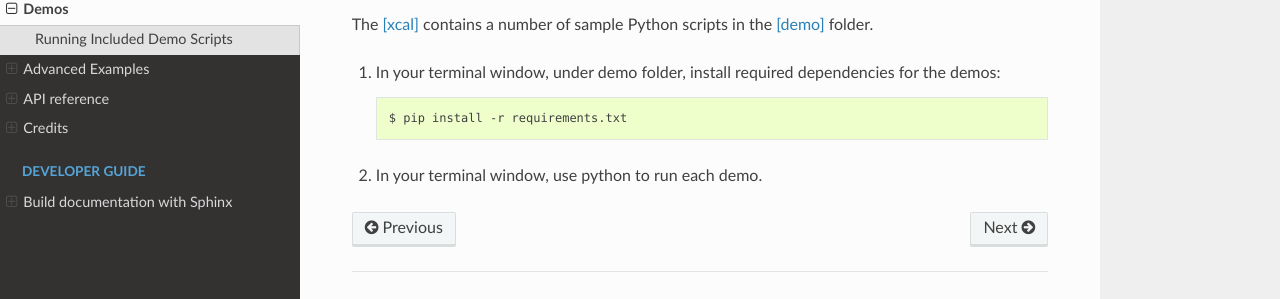
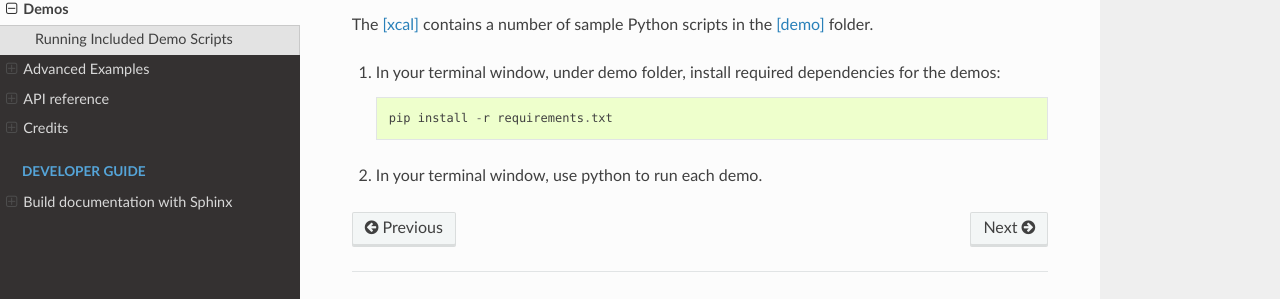
Before and after one commit to cabouman/xcal, a Sphinx documentation site: the page built from docs/source/demo.rst, in a window 1280 px wide. Shown: the part 203-502 px from the top of the page. Built offline with Sphinx 7.4.7 and the Read the Docs theme 3.1.0, drawn with Linux system fonts in a browser that asks for light colours; pages that are not in the unit, such as notebooks, are missing from menus.

```diff
--- a/docs/source/demo.rst
+++ b/docs/source/demo.rst
@@ -14,6 +14,6 @@ folder.
 
 1. In your terminal window, under demo folder, install required dependencies for the demos::
 
-    $ pip install -r requirements.txt
+    pip install -r requirements.txt
 
 2. In your terminal window, use python to run each demo.
```
